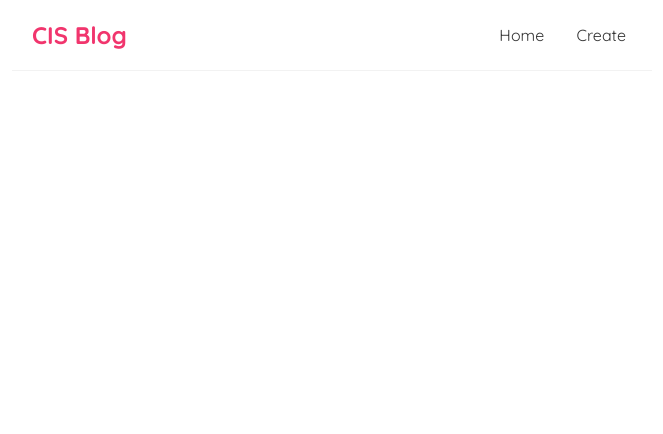
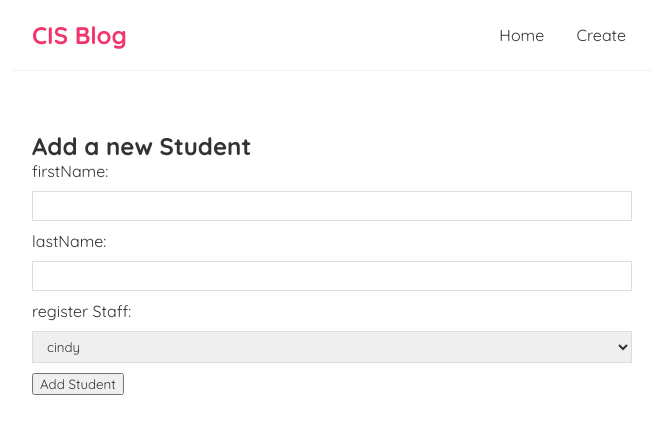
Before and after one commit to psean21c/spark, a React (Create React App) app: page /create in a window 1280 px wide. Shown: the top 434 px of the page, without its empty margins (308-971 px from the left). Built offline with nearby package versions, Linux system fonts and the light colour scheme; the HTML template or start-up script is replaced by a standard one.

Commit message:
refactoring-2

```diff
--- a/src/App.js
+++ b/src/App.js
@@ -1,9 +1,9 @@
 
 import Navbar from './Navbar';
 import StudentHome from './StudentHome';
-import Student from './Student';
+import StudentCreate from './StudentCreate';
 
-import {BrowserRouter as Router, Route,Switch} from 'react-router-dom';
+import {BrowserRouter as Router, Route, Switch} from 'react-router-dom';
 
 
 function App() {
@@ -16,8 +16,8 @@ function App() {
           <Route exact path="/">
             <StudentHome/>
           </Route>
-          <Route path="/add">
-            <Student/>
+          <Route path="/create">
+            <StudentCreate/>
           </Route>
         </Switch>
       </div>
--- a/src/Student.js
+++ /dev/null
@@ -1,77 +0,0 @@
-import axios from 'axios';
-import React from 'react';
-
-
-class Student extends React.Component{
-
-    state = {
-        title: '',
-        body: ''
-    };
-
-    handleChange = (event) => {
-        const target = event.target;
-        const name = target.name;
-        const value = target.value;
-
-        this.setState({
-            [name]: value
-        });
-
-    };
-
-    handleSubmit = (event) => {
-        event.preventDefault();
-        const payload = {
-            title: this.state.title,
-            body: this.state.body
-        };
-
-        axios({
-            url: '/add',
-            method:'POST',
-            data: payload
-        })
-        .then((res)=>{
-            // console.log('Data sent to server: ', payload);
-            console.log('respose from server:', res.data)
-        })
-        .catch((error)=>{
-            console.log('Internal Server error:', error);
-        });
-    }
-
-
-    render() {
-        return(
-            <div>
-                <form onSubmit={this.handleSubmit}>
-                    <div className="form-input">
-                        <input
-                            type="text"
-                            name="title"
-                            placeholder="enter Title here"
-                            value={this.state.title}
-                            onChange={this.handleChange}
-                        />
-                    </div>
-                    <div className="form-input">
-                        <textarea
-                        placeholder="enter body here"
-                        name="body"
-                        cols="30"
-                        rows="10"
-                        value={this.state.body}
-                        onChange={this.handleChange}
-                        >
-                        </textarea>
-                    </div>
-                    <button>Submit</button>
-                </form>
-
-            </div>
-        )
-    }
-}
-
-export default Student;
--- a/src/StudentCreate.js
+++ b/src/StudentCreate.js
@@ -1,53 +1,52 @@
 import { useState } from "react";
 
 const StudentCreate = () => {
-  const [title, setTitle] = useState('');
-  const [body, setBody] = useState('');
-  const [author, setAuthor] = useState('yoshi');
+  const [firstName, setFirstName] = useState('');
+  const [lastName, setLastName] = useState('');
+  const [staff, setStaff] = useState('cindy');
 
   const handleSubmit = (e) => {
     e.preventDefault(); // refresh the page after submit
-    const blog = { title, body, author };
+    const student = { firstName, lastName, staff };
 
     // console.log(blog);
-    fetch('/blogs/', {
+    fetch('/add/', {
       method: 'POST',
       headers: { "Content-Type": "application/json" },
-      body: JSON.stringify(blog)
+      body: JSON.stringify(student)
     }).then(() => {
-      console.log('new blog added');
+      console.log('new student added');
     })
   }
 
   return (
     <div className="create">
-      <h2>Add a New Blog</h2>
+      <h2>Add a new Student</h2>
       <form  onSubmit={handleSubmit}>
-        <label>Blog title:</label>
+        <label>firstName:</label>
         <input
           type="text"
           required
-          value={title}
-          onChange={(e) => setTitle(e.target.value)}
+          value={firstName}
+          onChange={(e) => setFirstName(e.target.value)}
         />
-        <label>Blog body:</label>
-        <textarea
+        <label>lastName:</label>
+        <input
+          type="text"
           required
-          value={body}
-          onChange={(e) => setBody(e.target.value)}
-        ></textarea>
-        <label>Blog author:</label>
+          value={lastName}
+          onChange={(e) => setLastName(e.target.value)}
+        />
+        <label>register Staff:</label>
         <select
-          value={author}
-          onChange={(e) => setAuthor(e.target.value)}
+          value={staff}
+          onChange={(e) => setStaff(e.target.value)}
         >
-          <option value="mario">mario</option>
-          <option value="yoshi">yoshi</option>
+          <option value="cindy">cindy</option>
+          <option value="eugine">eugine</option>
         </select>
-        <button>Add Blog</button>
-        <p>{author}</p>
-        <p>{title}</p>
-        <p>{body}</p>
+        <button>Add Student</button>
+        <p>{firstName}</p>
       </form>
     </div>
   );
```
